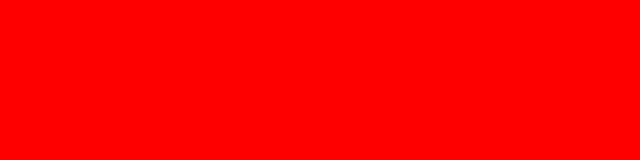
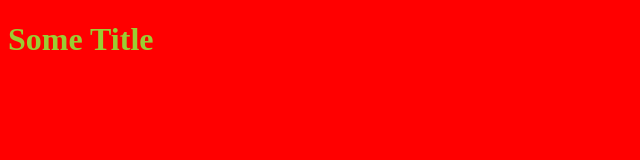
Before and after one commit to ElideZavala/Sass-, a website: page up/index.html in a window 1280 px wide. Shown: the whole page, without its empty margins (0-640 px from the left). Drawn offline with Linux system fonts and the light colour scheme; files that its build step writes are made by us from their sources.

Commit message:
new-archb-sass

```diff
--- a/package.json
+++ b/package.json
@@ -4,7 +4,7 @@
   "description": "The Sass Chapter",
   "main": "index.js",
   "scripts": {
-    "sass": "node-sass sass/style.scss css/style.css -w"
+    "sass": "node-sass sass/style.scss up/css/style.css -w"
   },
   "keywords": [
     "sass"
--- a/sass/stayle.scss
+++ b/sass/style.scss
@@ -1,3 +1,7 @@
 body {
 	background-color: red;
 }
+
+h1 {
+	color: yellowgreen;
+}
--- a/up/index.html
+++ b/up/index.html
@@ -4,10 +4,10 @@
 	<meta charset="UTF-8">
 	<meta http-equiv="X-UA-Compatible" content="IE=edge">
 	<meta name="viewport" content="width=device-width, initial-scale=1.0">
-	<link rel="stylesheet" href="style.css">
+	<link rel="stylesheet" href="css/style.css">
 	<title>Method One - Node-sass</title>
 </head>
-<body>
-
-</body>
+	<body>
+		<h1>Some Title</h1>
+	</body>
 </html>
```
Also changed, not shown: up/css/style.css.
